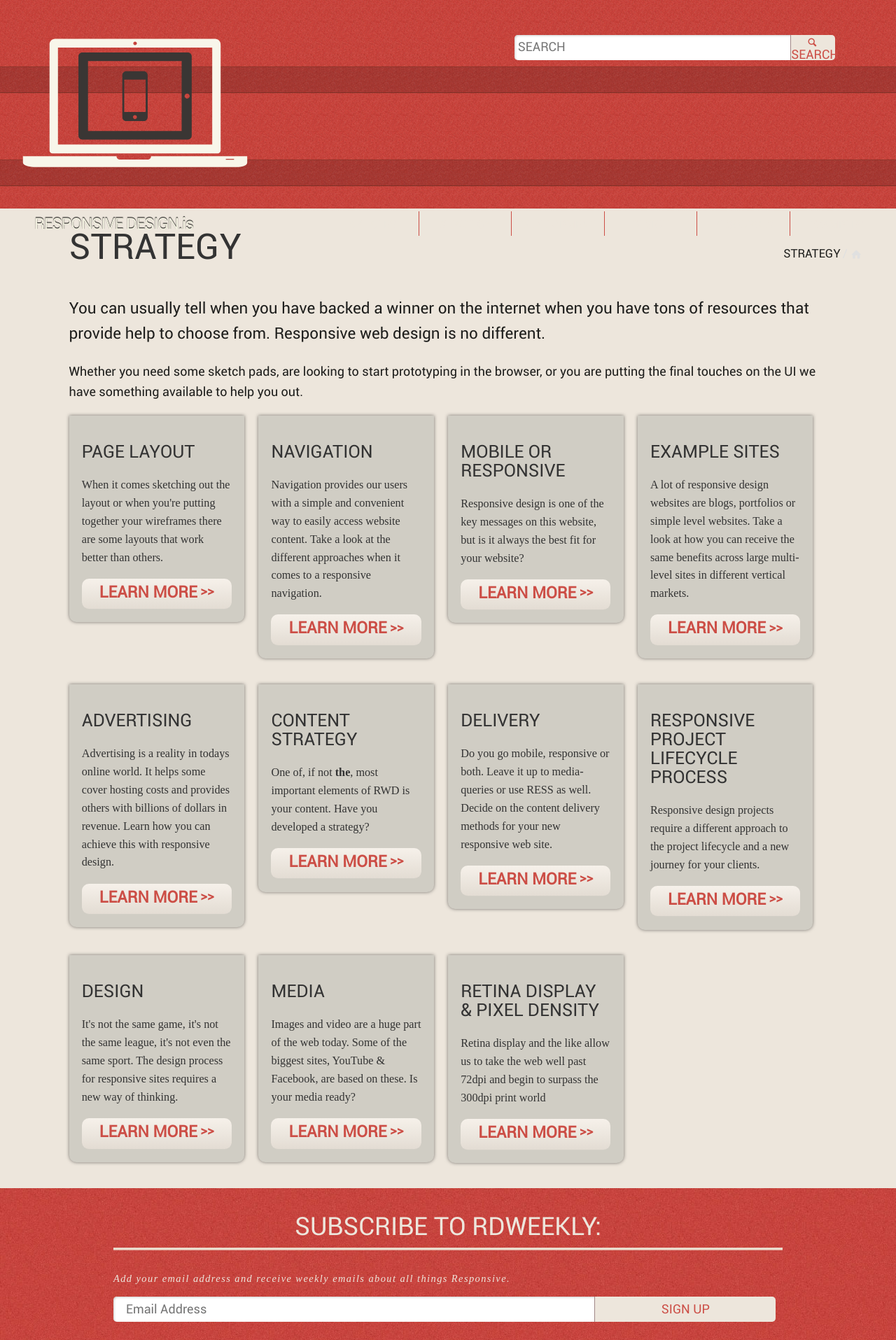
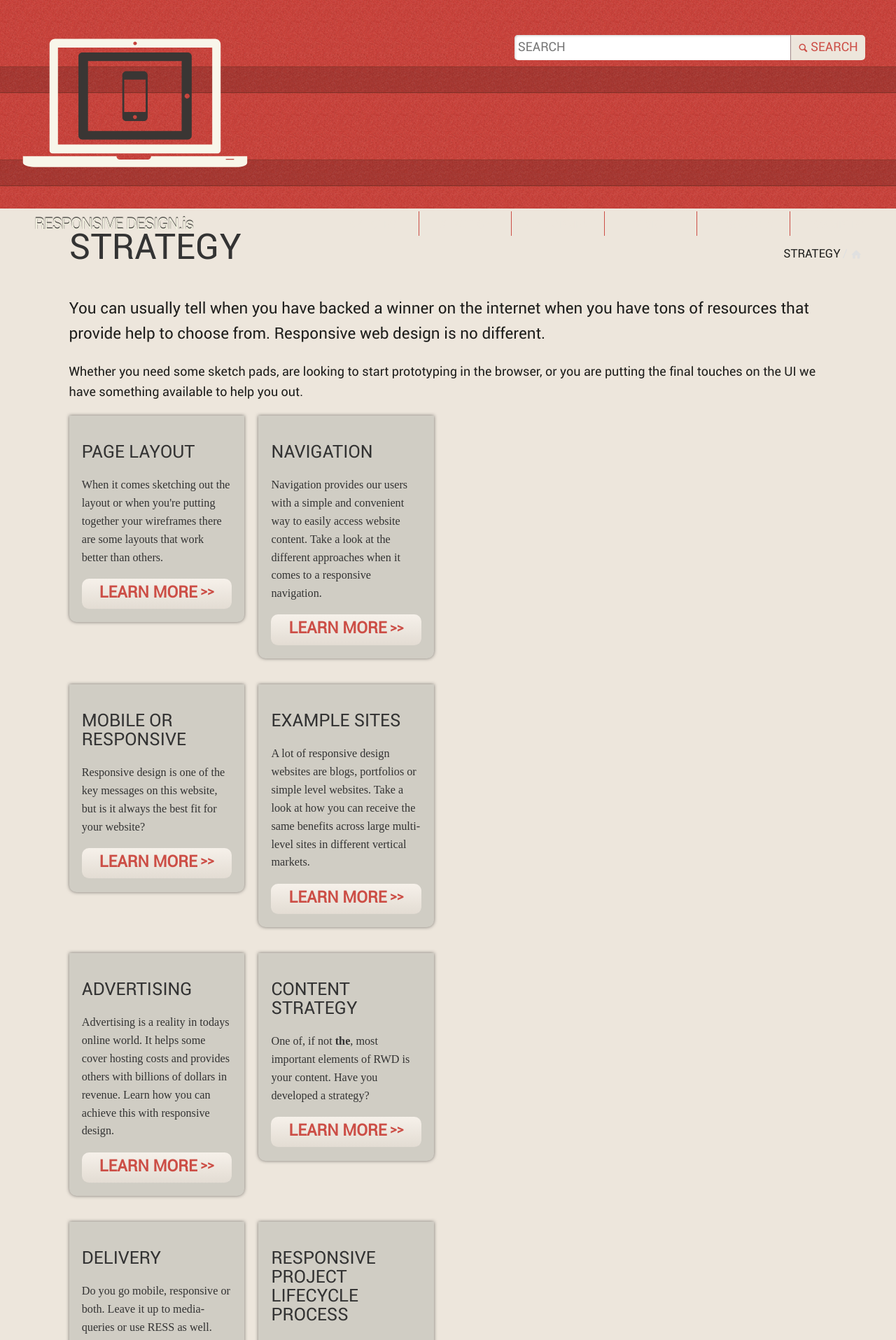
Before and after one commit to justincavery/responsivedesign, a PHP site: page /strategy.php in a window 1280 px wide. Shown: the top 1915 px of the page at 70% size. Run offline with PHP 8.4, Linux system fonts and the light colour scheme; some libraries are stand-ins or nearby versions.

Commit message:
cleared left on the grids to avoid issues when the containers are different sizes.

```diff
--- a/css/global.css
+++ b/css/global.css
@@ -340,8 +340,10 @@ code a[href^=http] { background: none; }
 @media (min-width: 37.5em) { [class*=grid-] { padding: 0 1.125em 1.125em 0; } }
 
 .grid-1-4 { width: 100%; }
-@media (min-width: 37.5em) { .grid-1-4 { width: 50%; } }
-@media (min-width: 64em) { .grid-1-4 { width: 25%; } }
+@media (min-width: 37.5em) { .grid-1-4 { width: 50%; }
+  .grid-1-4:nth-of-type(2n+1) { clear: left; } }
+@media (min-width: 64em) { .grid-1-4 { width: 25%; }
+  .grid-1-4:nth-of-type(4n+1) { clear: left; } }
 
 .grid-1-3 { width: 100%; }
 @media (min-width: 37.5em) { .grid-1-3 { width: 33.3%; min-height: 290px; } }
@@ -389,6 +391,7 @@ header .search { float: left; width: 100%; }
 .search { padding: 0.25em 0 0.25em 0.7em; font-family: "RobotoRegular", helvetica, sans-serif; }
 .search input { width: 75%; border-right: 1px solid #a38a89; border-top-right-radius: 0px; -moz-border-radius-top-right: 0px; -webkit-border-top-right-radius: 0px; border-bottom-right-radius: 0px; -moz-border-radius-bottom-right: 0px; -webkit-border-bottom-right-radius: 0px; }
 .search button { width: 12%; color: #cc4e46; background-repeat: no-repeat; background-position: 2px 7px; }
+@media (min-width: 50em) { .search button { width: 20%; } }
 .search button span[data-icon]::before { color: #cc4e46; }
 @media (min-width: 37.5em) { .search { width: 70%; } }
 
--- a/sass/_grid.scss
+++ b/sass/_grid.scss
@@ -52,9 +52,15 @@
 	width: 100%;
 		@include breakpoint(phablet) {
 		width: 50%;
+		&:nth-of-type(2n+1){
+			clear: left;
+		}
 	}
 	@include breakpoint(laptop) {
 		width: 25%;
+		&:nth-of-type(4n+1){
+			clear: left;
+		}
 	}
 }
 
--- a/sass/global.scss
+++ b/sass/global.scss
@@ -212,8 +212,8 @@ header .search {
 				color:$red;
 				background-repeat: no-repeat;
 				background-position: 2px 7px;
+				@include breakpoint(tablet){width:20%;}
 				span[data-icon]::before {color:$red;}
-
 			}
 	@include breakpoint(phablet){width:70%;}
 }
```
